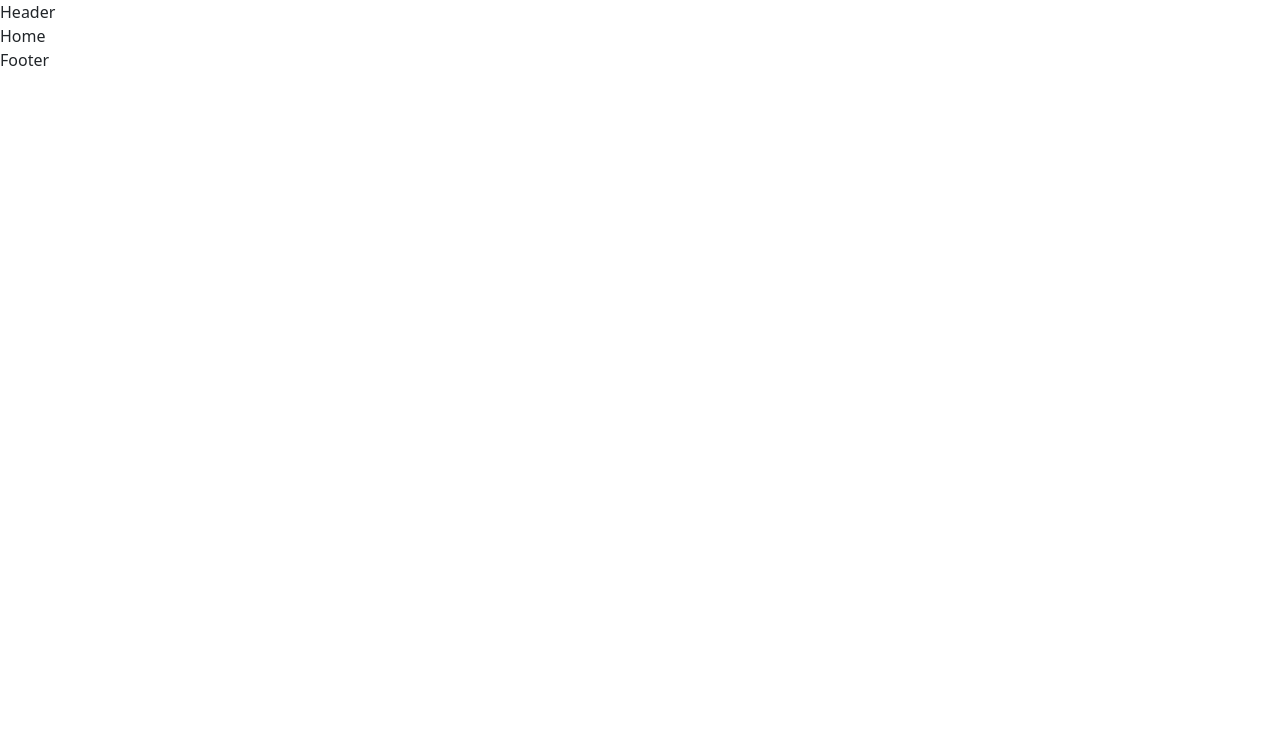
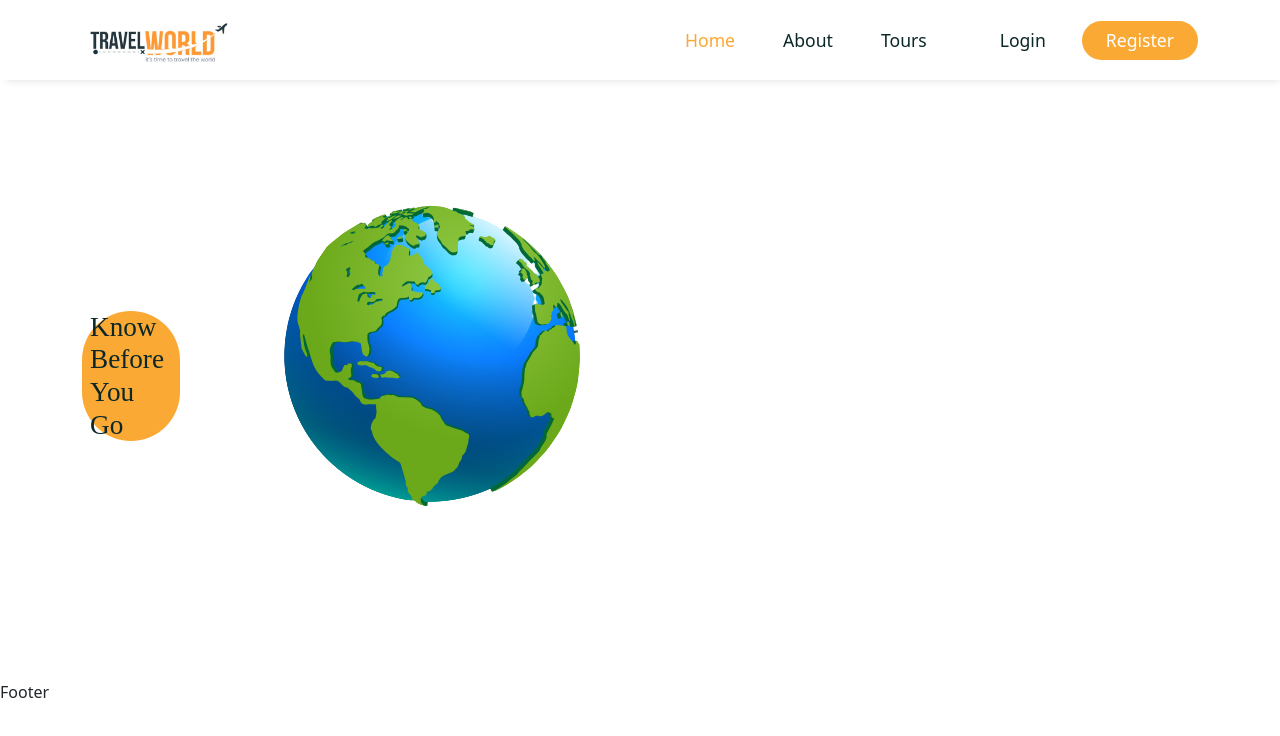
Before and after one commit to Abdul-Rehman2612/Tour-Management, a React (Create React App) app in the folder frontend/: page /home in a window 1280 px wide. Shown: the top 736 px of the page. Built offline with nearby package versions, Linux system fonts and the light colour scheme; a web font is replaced by a local one.

Commit message:
Home page

```diff
--- a/frontend/src/components/Header/Header.jsx
+++ b/frontend/src/components/Header/Header.jsx
@@ -1,9 +1,60 @@
-import React from 'react'
+import React from "react"
+import { Container, Row, Button } from "reactstrap"
+import { NavLink, Link } from "react-router-dom"
+import logo from "../../assets/images/logo.png"
+import "./header.css"
+const nav__links = [
+  {
+    path: "/home",
+    display: "Home",
+  },
+  {
+    path: "/about",
+    display: "About",
+  },
+  {
+    path: "/tours",
+    display: "Tours",
+  },
+];
 
 const Header = () => {
   return (
-    <div>Header</div>
-  )
-}
+    <header className="sticky__header">
+      <Container>
+        <Row>
+          <div className="nav__wrapper d-flex align-items-center justify-content-between">
+            {/* logo */}
+            <div className="logo">
+              <img src={logo} alt="" />
+            </div>
+            {/* logo end */}
+            {/* menu start */}
+            <div className="navigation">
+              <ul className="menu d-flex align-items-center gap-5">
+                {nav__links.map((item,index)=>(
+                  <li className="nav__item " key={index}>
+                    <NavLink to={item.path} className={navClass=>navClass.isActive ? "active__link":""}>{item.display}</NavLink>
+                  </li>
+                ))}
+              </ul>
+            </div>
+            {/* menu end */}
+            <div className="nav__right d-flex align-items-center gap-4">
+              <div className="nav__btns d-flex align-items-center gap-4">
+                <Button className="btn secondary__btn"><Link to='/login'>Login</Link></Button>
+                <Button className="btn primary__btn"><Link to='/register'>Register</Link></Button>
+              </div>
 
-export default Header
+              <span className="mobile__menu">
+                <i class="ri-menu-line"></i>
+              </span>
+            </div>
+          </div>
+        </Row>
+      </Container>
+    </header>
+  );
+};
+
+export default Header;
--- a/frontend/src/components/Header/header.css
+++ b/frontend/src/components/Header/header.css
@@ -0,0 +1,43 @@
+.header{
+    width: 100%;
+    height: 80px;
+    line-height: 80px;
+}
+.logo img{
+    width: 30%;
+}
+.menu{
+    margin-bottom: 0;
+}
+.nav__item a{
+    text-decoration: none;
+    color: var(--heading-color);
+    font-weight: 500;
+    font-size: 1.1rem;
+}
+
+.nav__item a:hover{
+    color: inherit;
+}
+
+.nav__item a.active__link{
+    color: var(--secondary-color);
+}
+
+.mobile__menu{
+    font-size: 1.3rem;
+    color: var(--heading-color);
+    display: none;
+}
+
+.sticky__header{
+    width: 100%;
+    height: 80px;
+    line-height: 80px;
+    background: #fff;
+    position: sticky;
+    top: 0;
+    left: 0;
+    box-shadow: 3px 3px 8px -3px #ddd;
+    z-index: 999;
+}
--- a/frontend/src/pages/Home.jsx
+++ b/frontend/src/pages/Home.jsx
@@ -1,9 +1,32 @@
-import React from 'react'
-
+import React from "react";
+import "../styles/home.css";
+import { Container, Row, Col} from "reactstrap";
+import heroImg from "../assets/images/hero-img01.jpg";
+import heroImg02 from "../assets/images/hero-img02.jpg";
+import heroVideo from "../assets/images/hero-video.mp4";
+import worldImg from "../assets/images/world.png";
+import Subtitle from "./../shared/subtitle";
 const Home = () => {
   return (
-    <div>Home</div>
-  )
+    <>
+      {/*Hero section start*/}
+      <section>
+        <Container>
+          <Row>
+            <Col lg="6">
+              <div className="hero__content">
+                <div className="hero__subtitle d-flex align-items-center">
+                  <Subtitle subtitle={'Know Before You Go'}/>
+                  <img src={worldImg} alt="" />
+                </div>
+              </div>
+            </Col>
+          </Row>
+        </Container>
+      </section>
+      {/*Hero section end*/}
+    </>
+  );
 };
 
-export default Home
+export default Home;
--- /dev/null
+++ b/frontend/src/shared/subtitle.jsx
@@ -0,0 +1,9 @@
+import React from 'react'
+
+const subtitle = ({subtitle}) => {
+  return (
+    <h3 className='section__subtitle'>{subtitle}</h3>
+  )
+}
+
+export default subtitle
```
Also changed, not shown: frontend/src/styles/home.css (added).
